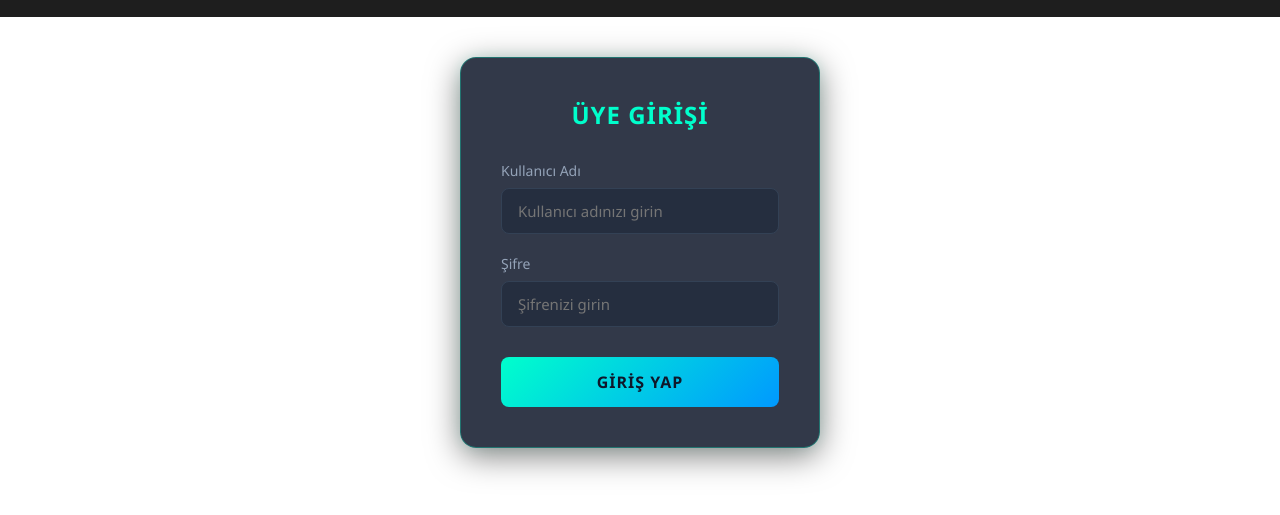
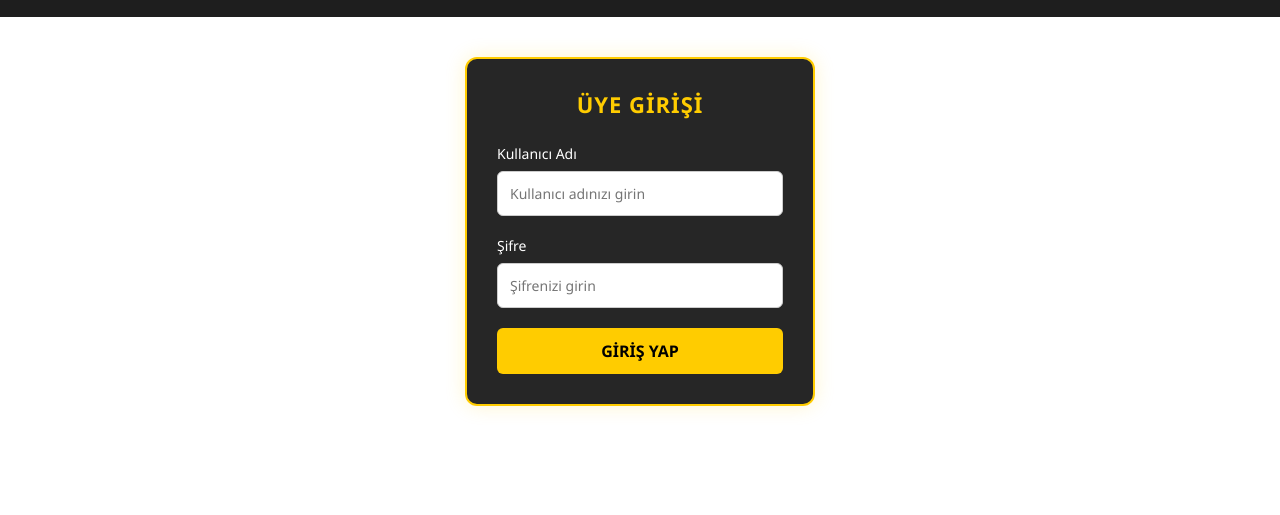
Before and after one commit to bozok2343-dot/bahisonline, a plain HTML site: page index.html in a window 1280 px wide. Shown: the part 45-560 px from the top of the page. Drawn offline with Linux system fonts and the light colour scheme.

Commit message:
Update style.css

```diff
--- a/style.css
+++ b/style.css
@@ -103,88 +103,87 @@ header nav ul li a {
 }
 /* Giriş Kutusu Ana Çerçevesi */
 .login-box {
-    background: rgba(15, 23, 42, 0.85); /* Modern koyu lacivert/siyah şeffaf arka plan */
-    backdrop-filter: blur(10px); /* Arkadaki görseli hafifçe bulandırır, yazılar netleşir */
-    padding: 40px;
-    border-radius: 16px;
-    width: 360px;
-    margin: 40px auto; /* Sayfada dikey ve yatay olarak ortalar */
+    background: rgba(0, 0, 0, 0.85); /* Tam siyah şeffaf arka plan */
+    backdrop-filter: blur(8px);
+    padding: 30px;
+    border-radius: 12px;
+    width: 350px;
+    margin: 40px auto;
     color: #ffffff;
-    font-family: 'Segoe UI', Tahoma, Geneva, Verdana, sans-serif;
-    border: 1px solid rgba(0, 255, 204, 0.3); /* Siber neon yeşil ince çizgi */
-    box-shadow: 0 8px 32px 0 rgba(0, 0, 0, 0.5), 0 0 15px rgba(0, 255, 204, 0.1); /* Hafif parlama efekti */
+    font-family: 'Segoe UI', sans-serif;
+    border: 2px solid #ffcc00; /* Altın sarısı çerçeve çizgisi */
+    box-shadow: 0 0 20px rgba(255, 204, 0, 0.2); /* Sarı parlama efekti */
 }
 
-/* Başlık Stili */
+/* Başlık */
 .login-box h2 {
     text-align: center;
-    margin-bottom: 30px;
-    font-size: 24px;
-    font-weight: 600;
+    margin-bottom: 25px;
+    color: #ffcc00;
+    font-size: 22px;
+    text-transform: uppercase;
     letter-spacing: 1px;
-    color: #00ffcc; /* Neon yeşil başlık */
-    text-transform: uppercase;
 }
 
-/* Giriş Alanları Gruplaması */
+/* Giriş Alanları */
 .input-group {
     margin-bottom: 20px;
-    position: relative;
+    text-align: left;
 }
 
 .input-group label {
     display: block;
     margin-bottom: 8px;
     font-size: 14px;
-    color: #94a3b8; /* Hafif gri etiket rengi */
+    color: #ffffff;
     font-weight: 500;
 }
 
-/* Yazı Giriş Kutuları */
 .input-group input {
     width: 100%;
-    padding: 12px 16px;
-    background: rgba(30, 41, 59, 0.7); /* Kutuların içi hafif şeffaf koyu gri */
-    border: 1px solid #334155;
-    border-radius: 8px;
-    color: #ffffff;
-    font-size: 15px;
-    transition: all 0.3s ease;
+    padding: 12px;
+    background: #ffffff; /* Beyaz input alanları */
+    border: 1px solid #ccc;
+    border-radius: 6px;
+    color: #000000;
+    font-size: 14px;
     box-sizing: border-box;
 }
 
-/* Kutulara tıklanınca (Focus durumu) */
 .input-group input:focus {
     outline: none;
-    border-color: #00ffcc;
-    box-shadow: 0 0 8px rgba(0, 255, 204, 0.3);
-    background: rgba(30, 41, 59, 0.9);
+    border-color: #ffcc00;
+    box-shadow: 0 0 5px rgba(255, 204, 0, 0.5);
+}
+
+/* Hata Yazısı */
+.error-text {
+    color: #ff4a4a;
+    background: rgba(255, 74, 74, 0.1);
+    border-left: 3px solid #ff4a4a;
+    font-size: 13px;
+    margin-bottom: 15px;
+    padding: 8px;
+    border-radius: 4px;
+    display: none; /* İlk başta gizli */
+    text-align: left;
 }
 
 /* Giriş Yap Butonu */
 .btn-login {
     width: 100%;
-    padding: 14px;
-    background: linear-gradient(135deg, #00ffcc 0%, #0099ff 100%); /* Neon yeşilden maviye geçişli buton */
+    padding: 12px;
+    background: #ffcc00; /* Tam sarı buton */
     border: none;
-    color: #0f172a; /* Koyu yazı rengi */
+    color: #000000;
     font-size: 16px;
     font-weight: bold;
-    border-radius: 8px;
+    border-radius: 6px;
     cursor: pointer;
-    transition: all 0.3s ease;
+    transition: background 0.2s ease;
     text-transform: uppercase;
-    letter-spacing: 1px;
-    margin-top: 10px;
 }
 
-/* Butonun üzerine gelince parlama efekti */
 .btn-login:hover {
-    transform: translateY(-2px); /* Hafif yukarı kalkma efekti */
-    box-shadow: 0 5px 15px rgba(0, 255, 204, 0.4);
-    opacity: 0.95;
+    background: #e6b800; /* Üzerine gelince biraz daha koyu sarı */
 }
-
-.btn-login:active {
-    transform: translateY(0);
-}
```
